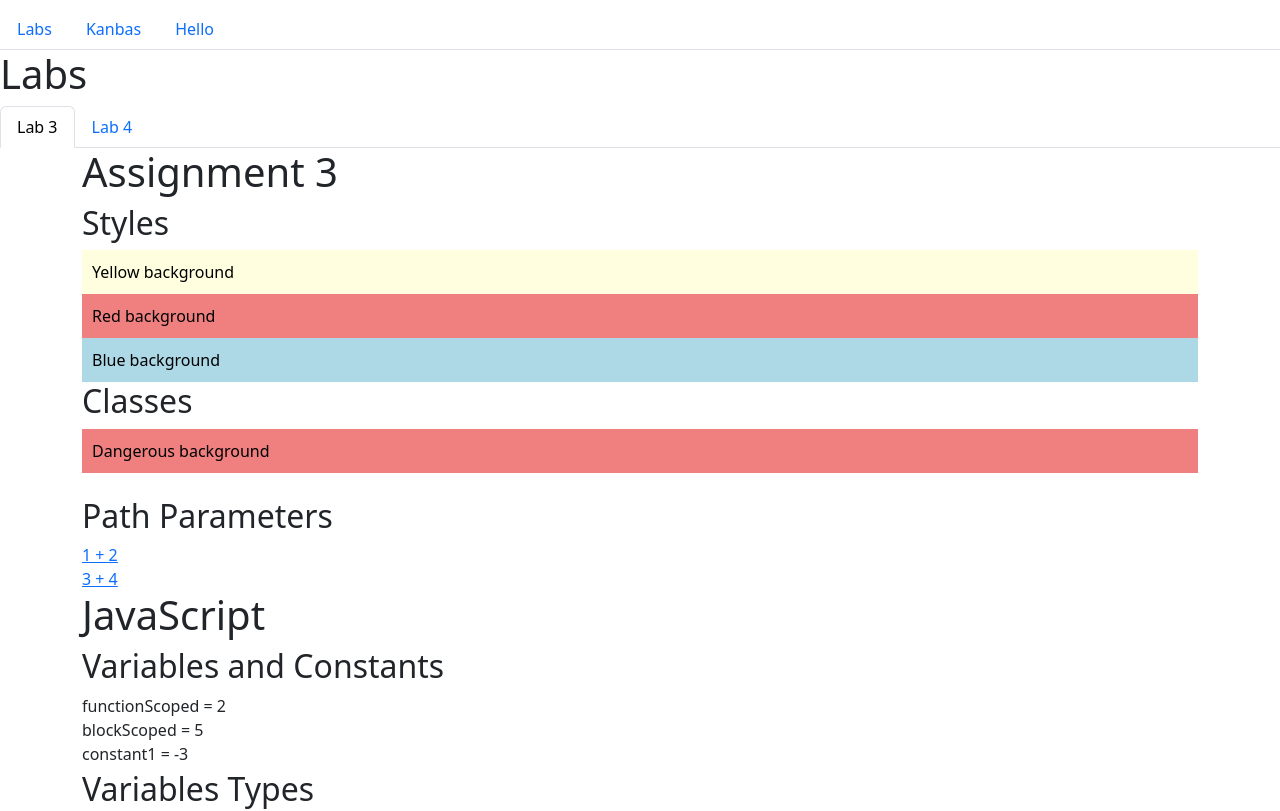
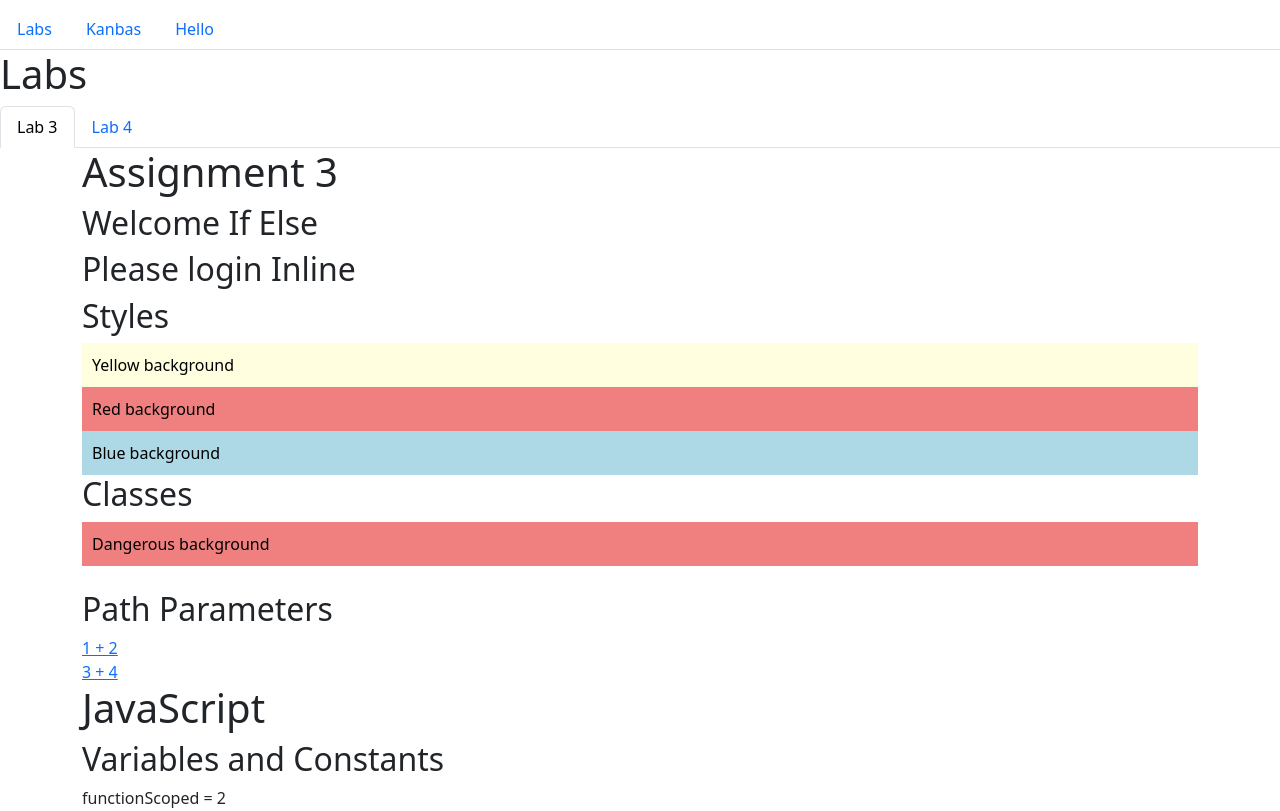
Before and after one commit to dnydlk/kanbas-react-web-app, a React (Create React App) app: page /#/Labs/a3 in a window 1280 px wide. Shown: the top 811 px of the page. Built offline with nearby package versions, Linux system fonts and the light colour scheme.

Commit message:
Add conditional output components

```diff
--- /dev/null
+++ b/src/labs/a3/ConditionalOutput/ConditionalOutputIfElse.tsx
@@ -0,0 +1,9 @@
+const ConditionalOutputIfElse = () => {
+  const loggedIn = true;
+  if (loggedIn) {
+    return <h2>Welcome If Else</h2>;
+  } else {
+    return <h2>Please login If Else</h2>;
+  }
+};
+export default ConditionalOutputIfElse;
--- /dev/null
+++ b/src/labs/a3/ConditionalOutput/ConditionalOutputInline.tsx
@@ -0,0 +1,10 @@
+const ConditionalOutputInline = () => {
+  const loggedIn = false;
+  return (
+    <>
+      {loggedIn && <h2>Welcome Inline</h2>}
+      {!loggedIn && <h2>Please login Inline</h2>}
+    </>
+  );
+};
+export default ConditionalOutputInline;
--- /dev/null
+++ b/src/labs/a3/ConditionalOutput/index.tsx
@@ -0,0 +1,11 @@
+import ConditionalOutputIfElse from "./ConditionalOutputIfElse";
+import ConditionalOutputInline from "./ConditionalOutputInline";
+const ConditionalOutput = () => {
+  return (
+    <>
+      <ConditionalOutputIfElse />
+      <ConditionalOutputInline />
+    </>
+  );
+};
+export default ConditionalOutput;
--- a/src/labs/a3/index.tsx
+++ b/src/labs/a3/index.tsx
@@ -1,4 +1,5 @@
 import Classes from "./Classes";
+import ConditionalOutput from "./ConditionalOutput";
 import JavaScript from "./JavaScript";
 import PathParameters from "./routing/PathParameters";
 import Styles from "./Styles";
@@ -8,6 +9,7 @@ function Assignment3() {
     //* The library was imported in src/index.tsx and the classes are available to all components without needing to import it again. You can also create additional CSS files and import them in TSX files that need specific styling.
     <div id="a3" className="container">
       <h1>Assignment 3</h1>
+      <ConditionalOutput />
       <Styles />
       <Classes />
       <PathParameters />
```
